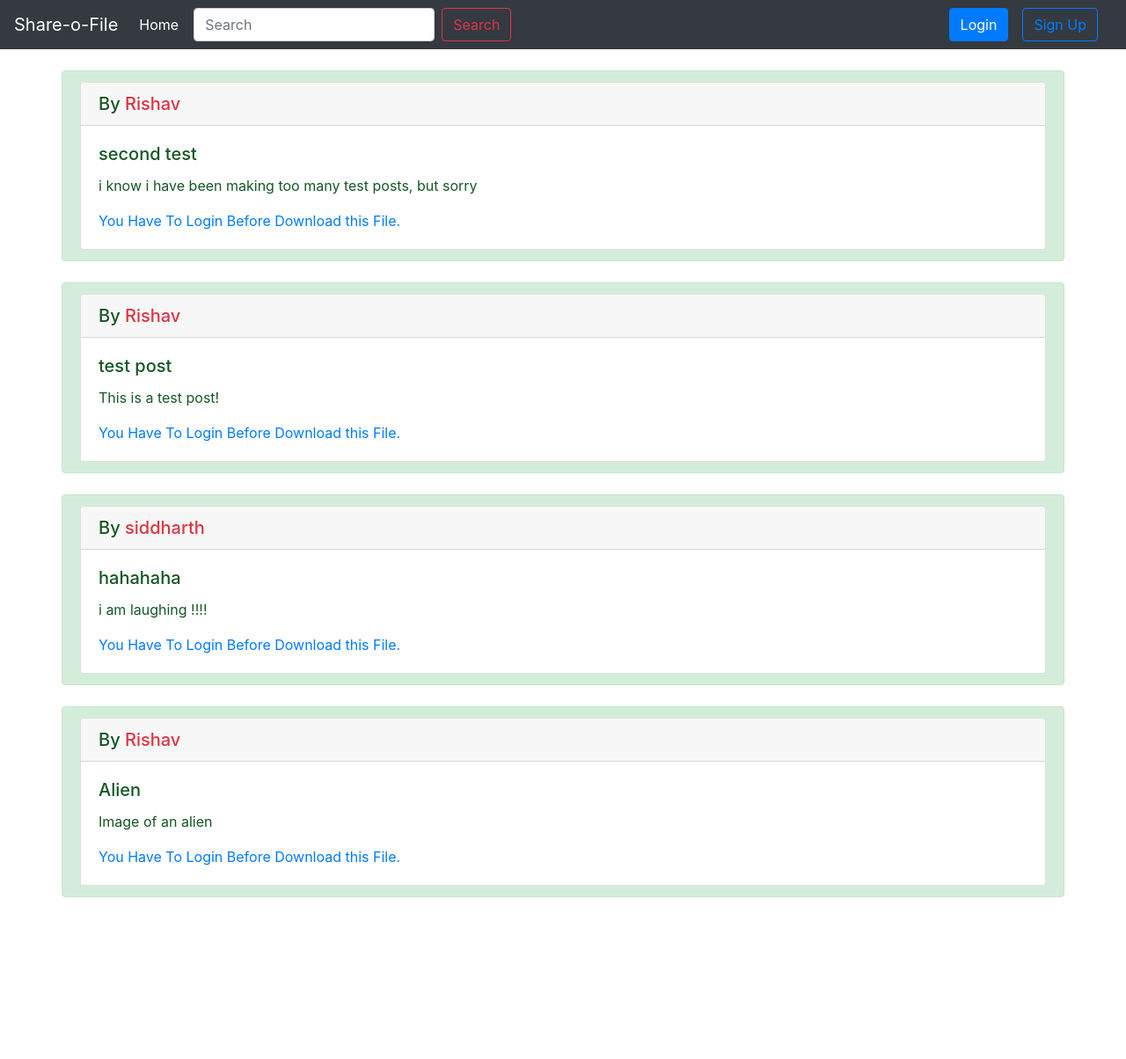
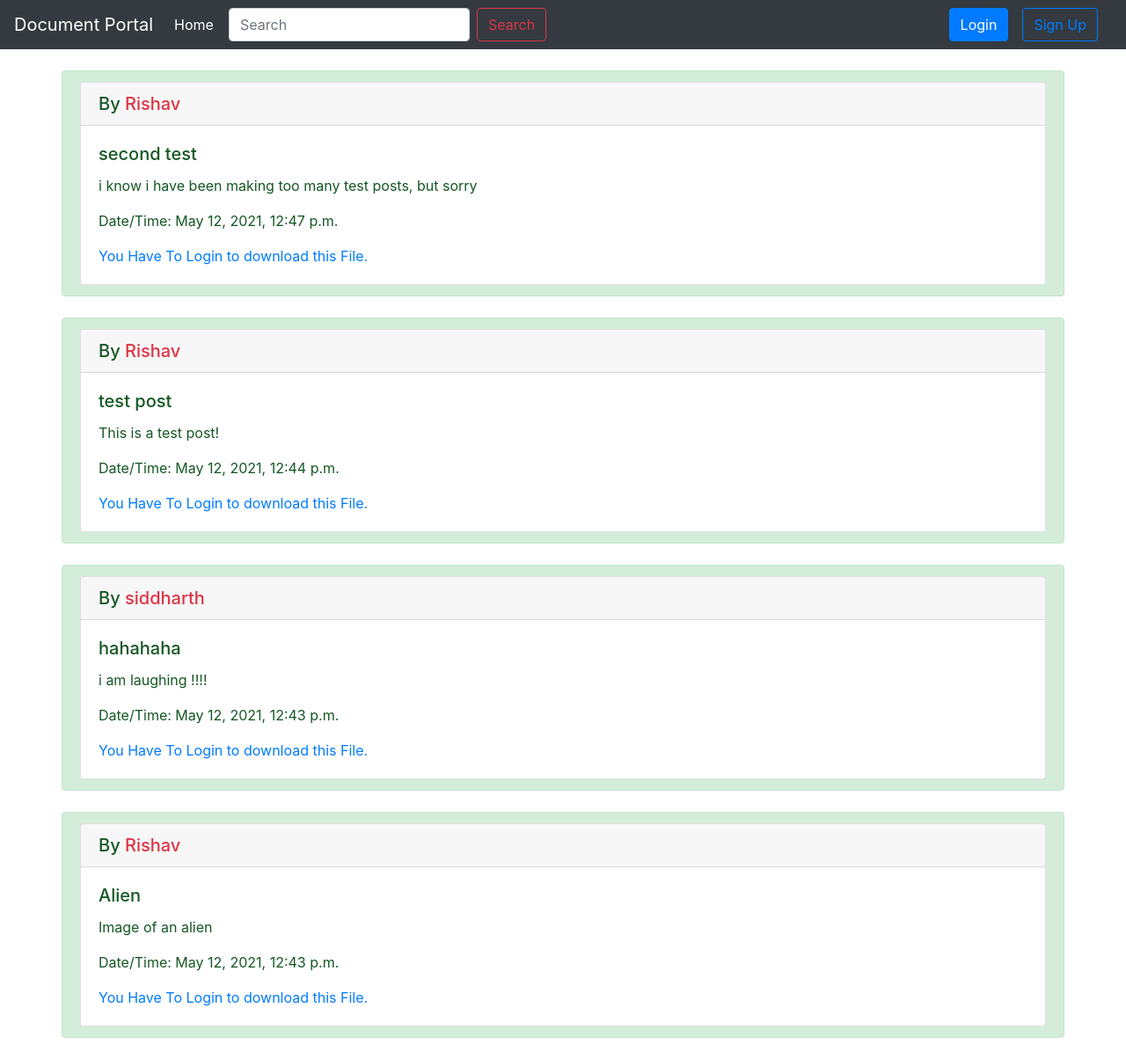
Before and after one commit to rmondal37/Document-Portal, a Django app: page / in a window 1280 px wide. Shown: the whole page at 88% size. Before the commit the page ends 1020 px from the top, so only its background shows below. Run offline with Django 3.2, Linux system fonts and the light colour scheme; data comes from the database, SQL or seed files in the repository; both versions use the stored data as it was after the commit.

Commit message:
added date/time functionality and fixed download

```diff
--- a/docu_portal/docu_portal/settings.py
+++ b/docu_portal/docu_portal/settings.py
@@ -110,7 +110,7 @@ AUTH_PASSWORD_VALIDATORS = [
 
 LANGUAGE_CODE = 'en-us'
 
-TIME_ZONE = 'UTC'
+TIME_ZONE = 'Asia/Kolkata'
 
 USE_I18N = True
 
@@ -128,4 +128,4 @@ STATICFILES_DIRS = [
 
 # for Media
 MEDIA_ROOT = MEDIA_DIR
-MEDIA_URL = '/media/'
+MEDIA_URL = 'home/media/'
--- a/docu_portal/main/models.py
+++ b/docu_portal/main/models.py
@@ -15,6 +15,7 @@ class Post(models.Model):
     user = models.ForeignKey(User, on_delete=models.CASCADE)
     title = models.CharField(max_length=200)
     file_field = models.FileField(upload_to='uploads/')
+    file_date = models.DateTimeField(auto_now=True)
     desc = models.TextField()
 
     def __str__(self):
--- a/docu_portal/main/views.py
+++ b/docu_portal/main/views.py
@@ -3,6 +3,7 @@ from django.views.generic.list import ListView
 from .models import User, Post
 from django.http import HttpResponse
 from django.contrib import messages
+import datetime
 
 
 # Create your views here.
@@ -12,8 +13,8 @@ class HomePageView(ListView):
         If user request get method in url direct than reach home page.
         '''
         all_posts = Post.objects.all().order_by('-id')
-        param = {'posts': all_posts}
-        return render(request, 'main/home.html', param)
+        post_dict = {'posts': all_posts}
+        return render(request, 'main/home.html', post_dict)
 
     def post(self, request):
         '''
@@ -44,6 +45,7 @@ class UploadView(ListView):
         filename = request.FILES['filename']
         title = request.POST['title']
         desc = request.POST['desc']
+        #file_date = datetime.datetime.now()
 
         user_obj = User.objects.get(username=user_name)
         upload_post = Post(user=user_obj,
--- a/docu_portal/templates/main/base.html
+++ b/docu_portal/templates/main/base.html
@@ -15,7 +15,7 @@
 
 <body>
     <nav class="navbar sticky-top navbar-expand-lg navbar-dark bg-dark">
-        <a class="navbar-brand" href="{% url 'home' %}">Share-o-File</a>
+        <a class="navbar-brand" href="{% url 'home' %}">Document Portal</a>
         <button class="navbar-toggler" type="button" data-toggle="collapse" data-target="#navbarSupportedContent"
             aria-controls="navbarSupportedContent" aria-expanded="false" aria-label="Toggle navigation">
             <span class="navbar-toggler-icon"></span>
--- a/docu_portal/templates/main/home.html
+++ b/docu_portal/templates/main/home.html
@@ -10,12 +10,13 @@
         <div class="card-body">
             <h5 class="card-title">{{post.title}}</h5>
             <p class="card-text">{{post.desc}}</p>
+            <p>Date/Time: <span id="datetime">{{post.file_date}}</span></p>
 
             {% if request.session.user %}
             <a href="{{MEDIA_URL}}/{{post.file_field.url}}" class="btn btn-warning" target="_blank">View</a>
             <a href="{{MEDIA_URL}}/{{post.file_field.url}}" class="btn btn-info mx-4" download>Download</a>
             {% else %}
-            <a href="#">You Have To Login Before Download this File.</a>
+            <a href="#">You Have To Login to download this File.</a>
             {% endif %}
         </div>
     </div>
--- a/docu_portal/templates/main/profile.html
+++ b/docu_portal/templates/main/profile.html
@@ -1,5 +1,5 @@
 {% extends 'main/base.html' %}
-{% load static }
+{% load static % }
 {% block title %}Profile{% endblock %}
 
 {% block body%}
@@ -18,6 +18,7 @@
         <div class="card-body">
             <h2>{{post.title}}</h2>
             <p>{{post.desc}}</p>
+            <p>{{post.file_date}}</p>
             <a href="{{MEDIA_URL}}/{{post.file_field.url}}" target="_blank" class="btn btn-outline-warning">View</a>
             <a href="{{MEDIA_URL}}/{{post.file_field.url}}" download class="btn btn-outline-info">Download</a>
             {% if user_data.username == request.session.user %}
```
Also changed, not shown: docu_portal/db.sqlite3, docu_portal/main/migrations/0002_post_file_date.py (added), docu_portal/media/uploads/business.png (added), docu_portal/media/uploads/my_pic.jpg (added), 3 other files.
